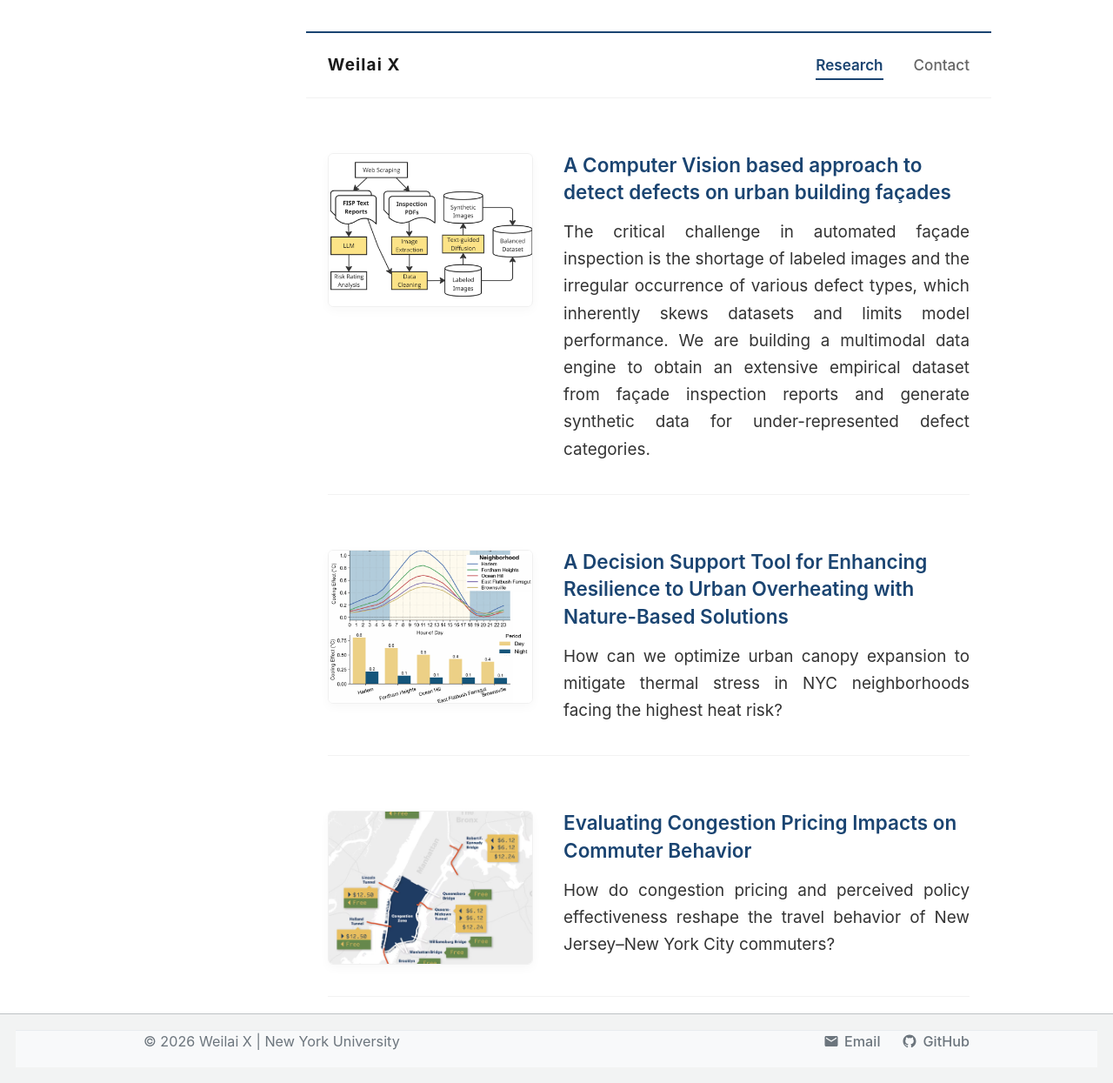
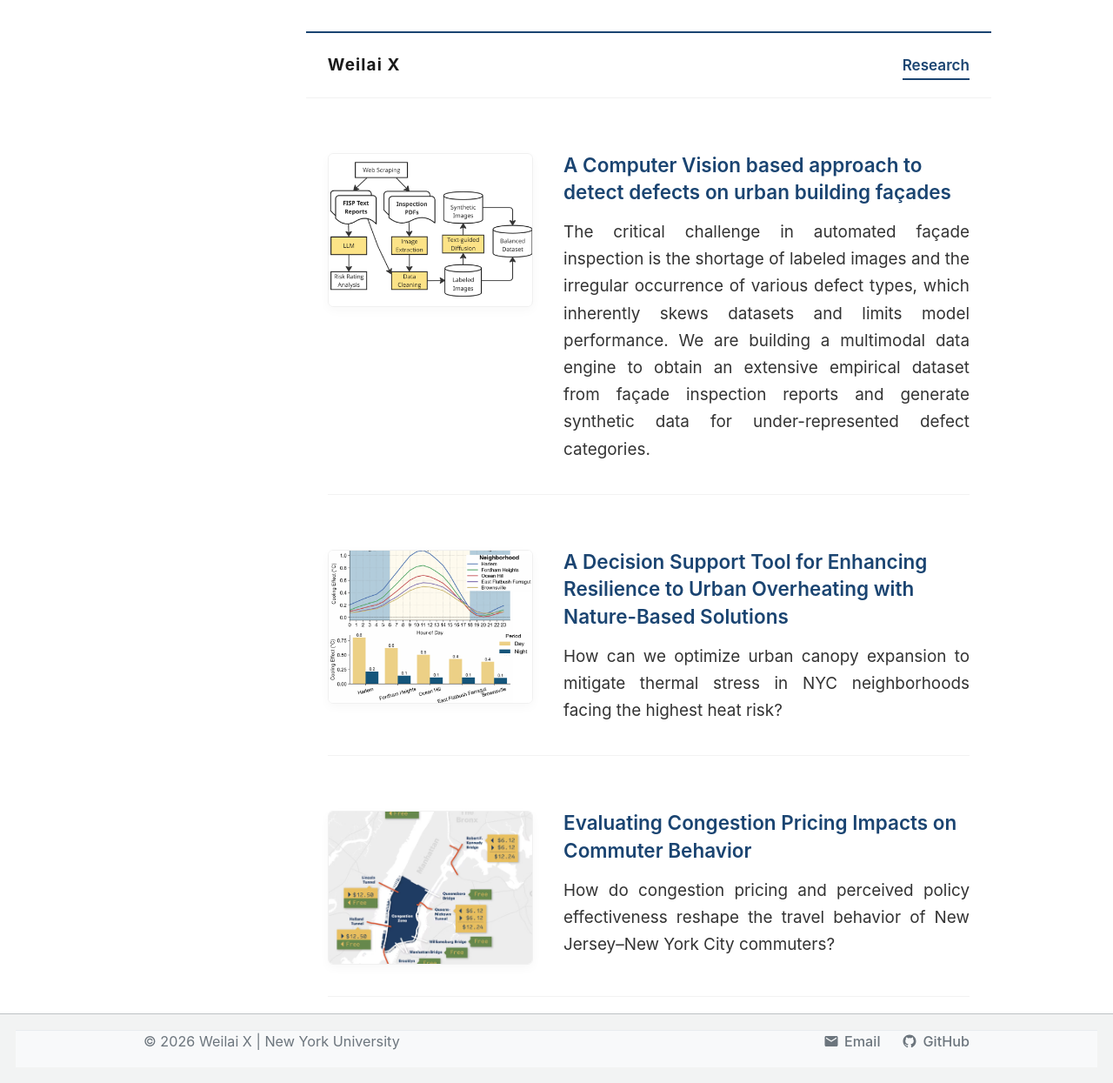
Before and after one commit to Seab0t/Seab0t.github.io, a Jekyll site: the page built from _pages/portfolio.html, in a window 1280 px wide and 1245 px high. Shown: the whole window at 87% size. Built offline with Jekyll 4.4.1, drawn with Linux system fonts in a browser that asks for light colours; a script bundle is joined from its source files by our own code; library files that are not in the unit come from our copies.

Commit message:
Update portfolio.html

```diff
--- a/_pages/portfolio.html
+++ b/_pages/portfolio.html
@@ -88,7 +88,6 @@ author_profile: false
 
     <div class="nav-links">
       <a href="/portfolio/" class="nav-item active">Research</a>
-      <a href="mailto:wx2280@nyu.edu" class="nav-item">Contact</a>
     </div>
   </div>
 </div>
```
